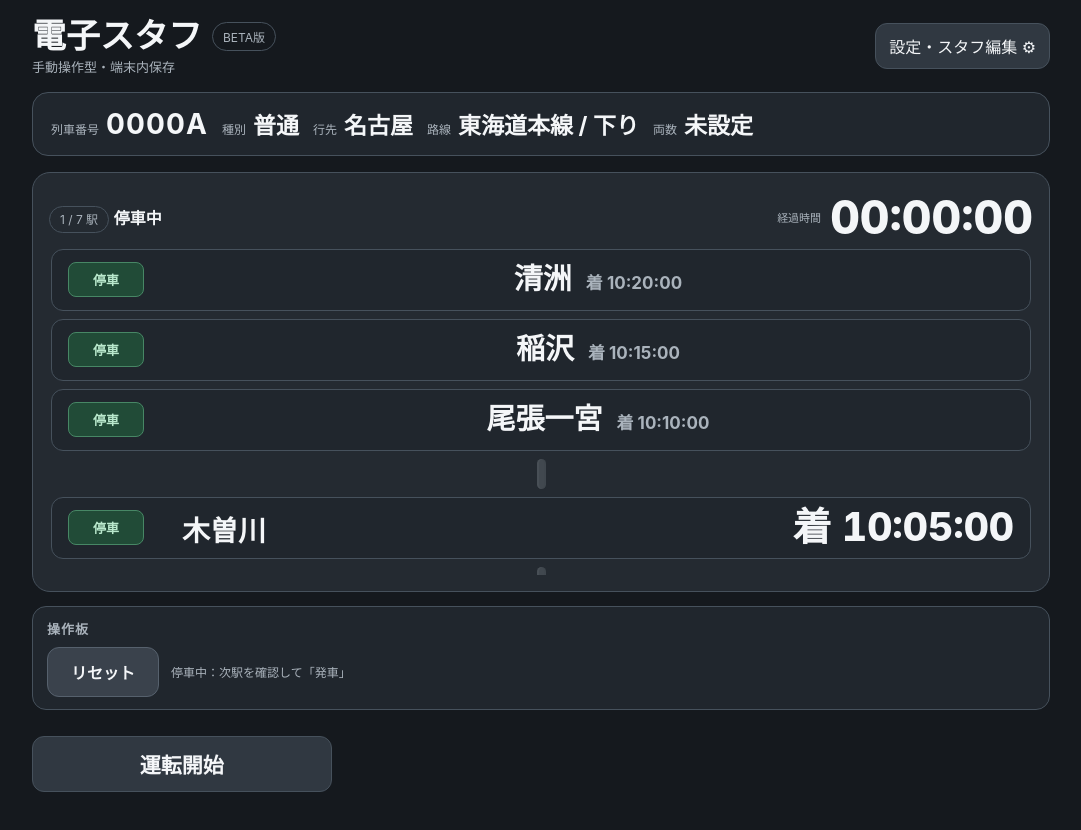
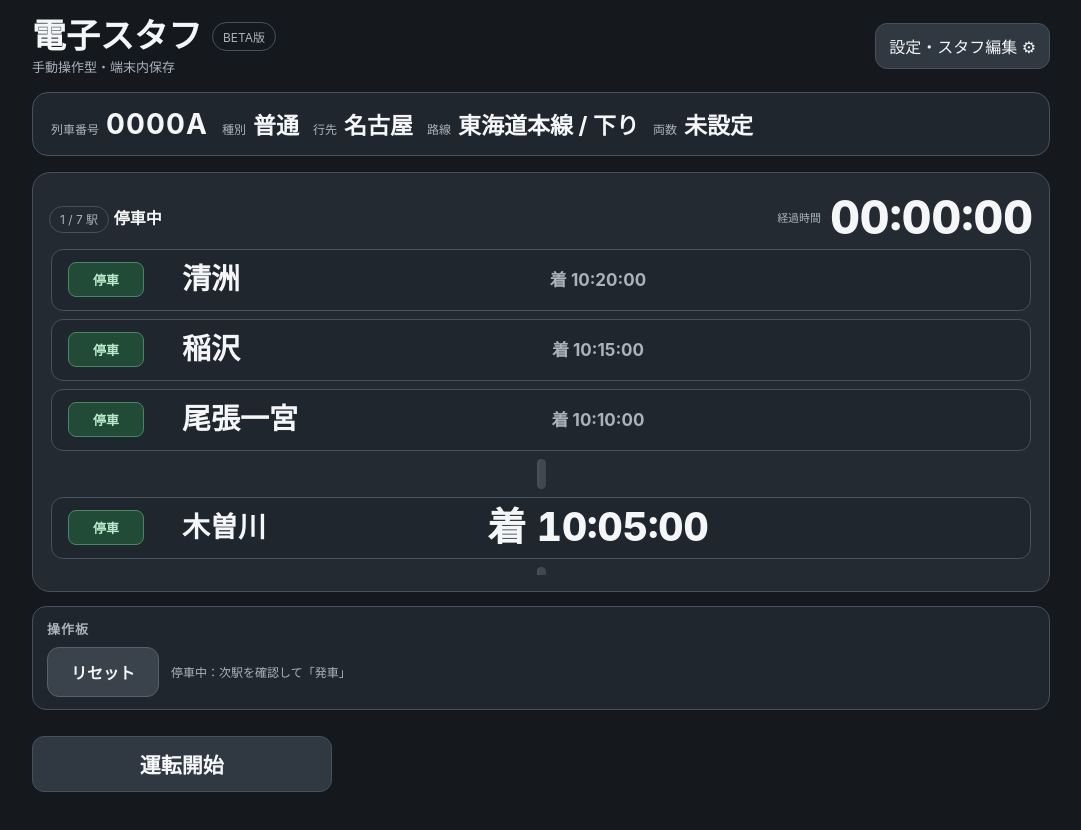
Before and after one commit to neko20110106-create/digital-staff, a plain HTML site: page index.html in a window 1280 px wide. Shown: the whole page, without its empty margins (99-1180 px from the left). Drawn offline with Linux system fonts and the light colour scheme.

Commit message:
Left align station names and center only times

```diff
--- a/index.html
+++ b/index.html
@@ -106,6 +106,13 @@ body:not(.anim-clock) .clock.clock-tick{animation:none!important}
   .timeline-info .timeline-kind,
   .timeline-info .timeline-time{white-space:normal;overflow-wrap:anywhere;min-width:0}
 }
+
+/* Keep station names left-aligned; center only the time, with protection change at right */
+.timeline-row .timeline-info{display:grid!important;grid-template-columns:minmax(0,1fr) auto minmax(0,1fr);align-items:center;gap:6px 8px;width:100%;min-width:0}
+.timeline-row .timeline-main{display:contents}
+.timeline-row .timeline-main .timeline-station{grid-column:1;grid-row:1;justify-self:start;text-align:left;min-width:0}
+.timeline-row .timeline-main .timeline-time,.timeline-row .timeline-main .timeline-kind{grid-column:2;grid-row:1;justify-self:center;text-align:center;width:auto;white-space:nowrap}
+.timeline-row .timeline-info .protection-change{grid-column:3;grid-row:1;justify-self:end;margin-left:0}
 </style></head><body><main class="wrap">
 <header class="top"><div><div class="brandline"><span class="brand-title">電子スタフ</span><span class="pill">BETA版</span></div><div class="sub">手動操作型・端末内保存</div></div><a class="btn" href="settings.html">設定・スタフ編集 ⚙</a></header>
 <section class="trainbar" aria-label="列車情報"><div class="trainitem trainno"><small>列車番号</small><strong id="trainNo">123M</strong></div><div class="trainitem"><small>種別</small><strong id="kind">普通</strong></div><div class="trainitem"><small>行先</small><strong id="dest">名古屋</strong></div><div class="trainitem"><small>路線</small><strong id="line">東海道本線 / 下り</strong></div><div class="trainitem"><small>両数</small><strong id="cars">未設定</strong></div></section>
```
